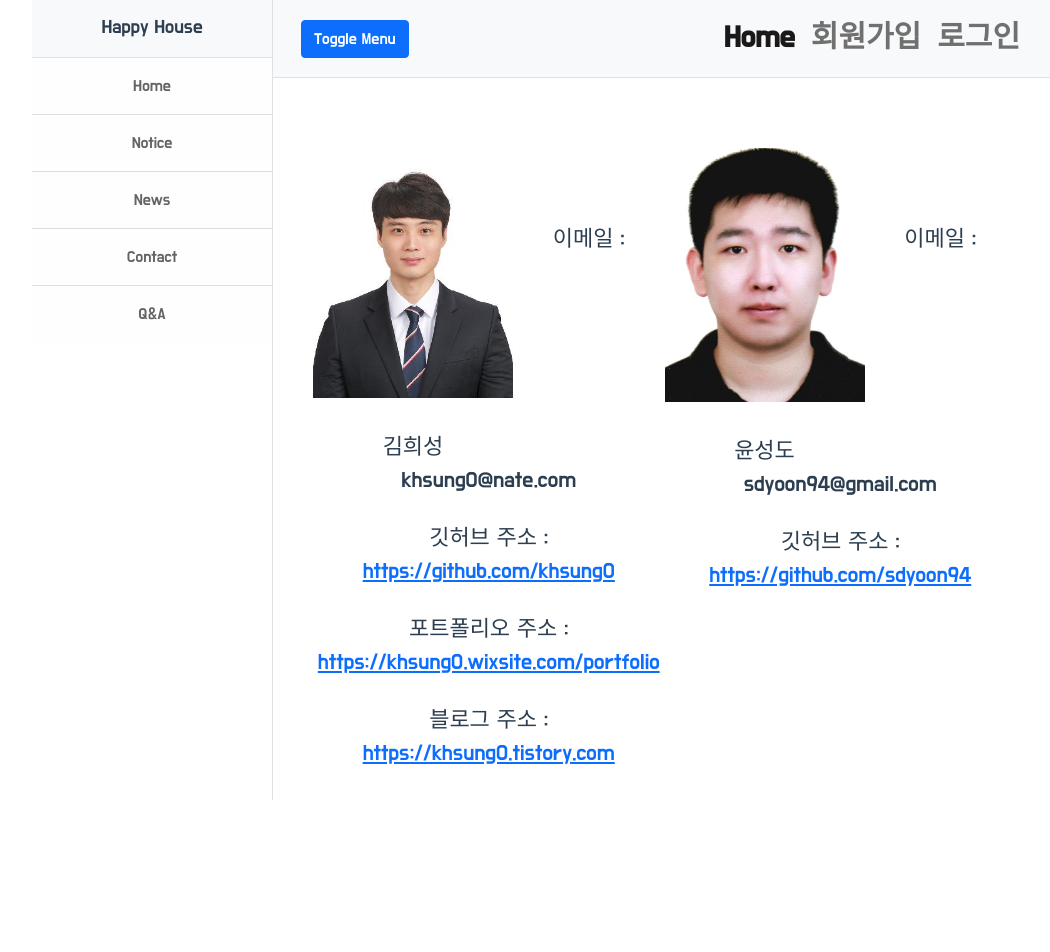
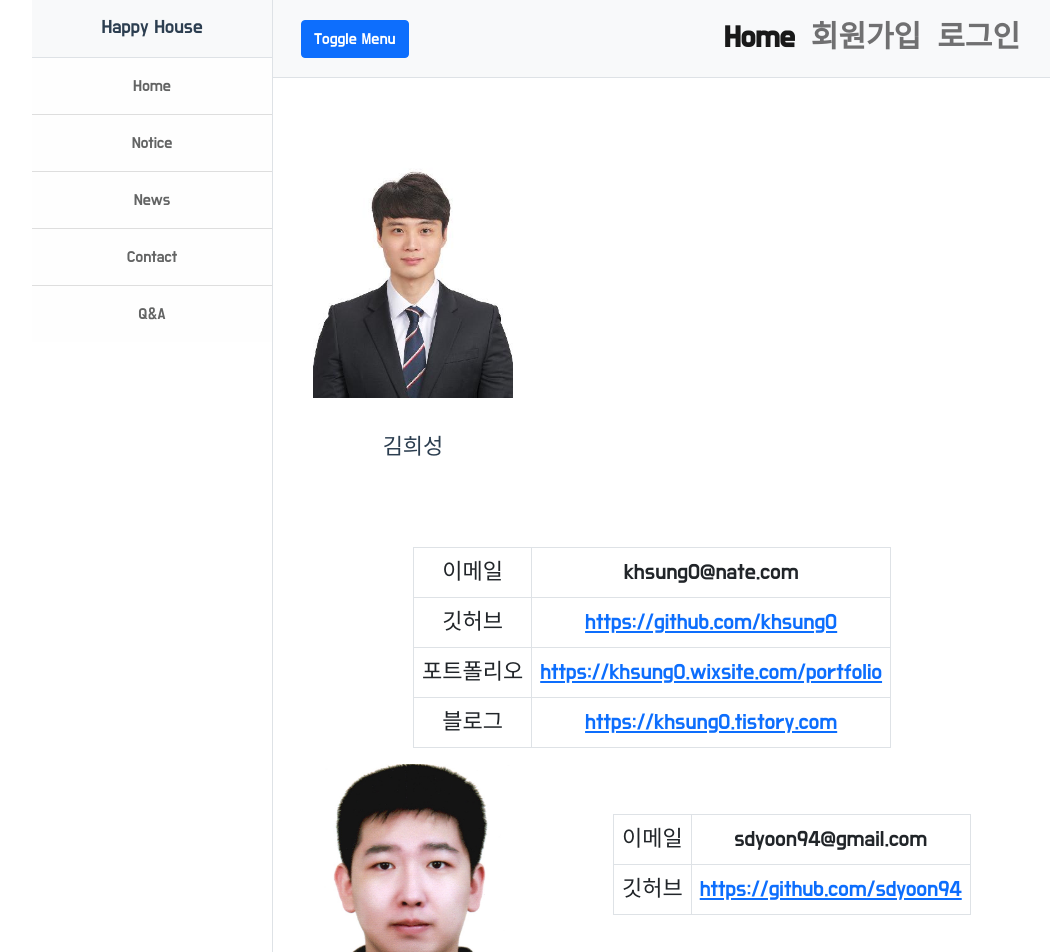
Before and after one commit to sdyoon94/HappyHouse-FrontEnd, a Vue app: page /contact in a window 1280 px wide. Shown: the top 952 px of the page, without its empty margins (96-1146 px from the left). Before the commit the page ends 800 px from the top, so only its background shows below. Built offline with nearby package versions, Linux system fonts and the light colour scheme.

Commit message:
contact 디자인수정

```diff
--- a/src/components/contact/ContactDeveloper1.vue
+++ b/src/components/contact/ContactDeveloper1.vue
@@ -2,29 +2,41 @@
   <div class="left_side">
     <div class="left_content">
       <img src="@/assets/김희성.jpg" alt="이미지가 없습니다." /><br /><br />
-      <span>김희성</span>
+      <span>김희성</span><br /><br />
     </div>
-    <div class="right_content">
-      <div>이메일 : khsung0@nate.com</div>
-      <div>
-        깃허브 주소 :
+    <div class="right_content" style="padding-left: 100px">
+      <table class="table table-bordered">
+        <tbody>
+          <tr style="width: 300px">
+            <td>이메일</td>
+            <td>khsung0@nate.com</td>
+          </tr>
+          <tr>
+            <td>깃허브</td>
+            <td>
               <a href="https://github.com/khsung0" target="_blank"
                 >https://github.com/khsung0</a
               >
-      </div>
-      <div>
-        포트폴리오 주소 :
+            </td>
+          </tr>
+          <tr>
+            <td>포트폴리오</td>
+            <td>
               <a href="https://khsung0.wixsite.com/portfolio" target="_blank"
                 >https://khsung0.wixsite.com/portfolio</a
               >
-      </div>
-
-      <div>
-        블로그 주소 :
+            </td>
+          </tr>
+          <tr>
+            <td>블로그</td>
+            <td>
               <a href="https://khsung0.tistory.com" target="_blank"
                 >https://khsung0.tistory.com</a
               >
-      </div>
+            </td>
+          </tr>
+        </tbody>
+      </table>
     </div>
   </div>
 </template>
@@ -37,15 +49,13 @@ export default {};
 img {
   width: 200px;
 }
-.left_side {
-  float: left;
-  width: 50%;
-}
+
 .left_content {
   float: left;
 }
 .right_content {
   padding-top: 50px;
+  float: left;
 }
 .right_content > div {
   padding-top: 25px;
--- a/src/components/contact/ContactDeveloper2.vue
+++ b/src/components/contact/ContactDeveloper2.vue
@@ -1,17 +1,26 @@
 <template>
-  <div class="right_side">
+  <div class="left_side">
     <div class="left_content">
       <img src="@/assets/윤성도.png" alt="이미지가 없습니다." /><br /><br />
-      <span>윤성도</span>
+      <span>윤성도</span><br /><br />
     </div>
-    <div class="right_content">
-      <div>이메일 : sdyoon94@gmail.com</div>
-      <div>
-        깃허브 주소 :
-        <a href="https://github.com/sdyoon94" target="_blank"
-          >https://github.com/sdyoon94</a
-        >
-      </div>
+    <div class="right_content" style="padding-left: 100px">
+      <table class="table table-bordered">
+        <tbody>
+          <tr style="width: 300px">
+            <td>이메일</td>
+            <td>sdyoon94@gmail.com</td>
+          </tr>
+          <tr>
+            <td>깃허브</td>
+            <td>
+              <a href="https://github.com/sdyoon94" target="_blank"
+                >https://github.com/sdyoon94</a
+              >
+            </td>
+          </tr>
+        </tbody>
+      </table>
     </div>
   </div>
 </template>
@@ -24,15 +33,13 @@ export default {};
 img {
   width: 200px;
 }
-.right_side {
-  float: right;
-  width: 50%;
-}
+
 .left_content {
   float: left;
 }
 .right_content {
   padding-top: 50px;
+  float: left;
 }
 .right_content > div {
   padding-top: 25px;
--- a/src/views/ContactView.vue
+++ b/src/views/ContactView.vue
@@ -1,13 +1,7 @@
-<!--
-   div 구성 위치
-          left_side                           right_side
-left_content    right_content         left_content    right_content
-
--->
-
 <template>
   <div class="contact">
     <contact-developer-1></contact-developer-1>
+    <div style="clear: both"></div>
     <contact-developer-2></contact-developer-2>
   </div>
 </template>
```
Lines whose indentation alone changed are shown as unchanged.
